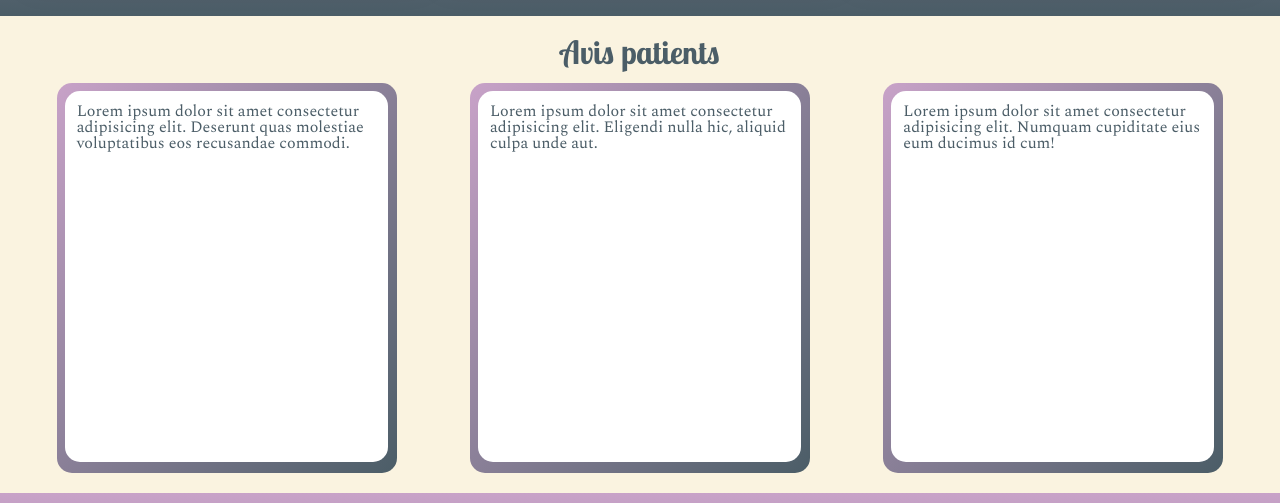
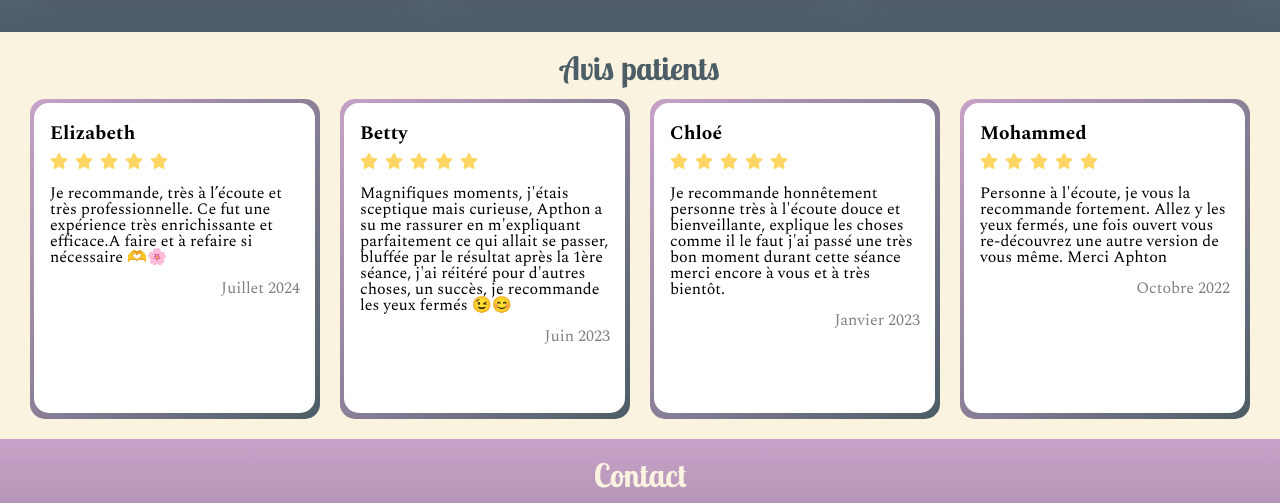
Before and after one commit to Jordan-182/Aphton, a plain HTML site: page index.html in a window 1280 px wide. Shown: the part 1219-1722 px from the top of the page. Drawn offline with nearby package versions, Linux system fonts and the light colour scheme.

Commit message:
avis clients

```diff
--- a/index.html
+++ b/index.html
@@ -79,9 +79,30 @@
         <section class="avis band-white">
             <h2 class="title">Avis patients</h2>
             <div class="avis-list">
-              <div class="avis-card">Lorem ipsum dolor sit amet consectetur adipisicing elit. Deserunt quas molestiae voluptatibus eos recusandae commodi.</div>
-              <div class="avis-card">Lorem ipsum dolor sit amet consectetur adipisicing elit. Eligendi nulla hic, aliquid culpa unde aut.</div>
-              <div class="avis-card">Lorem ipsum dolor sit amet consectetur adipisicing elit. Numquam cupiditate eius eum ducimus id cum!</div>
+              <div class="avis-card">
+                <h4 class="avis-name">Elizabeth</h4>
+                <div class="avis-note"><i class="fa-solid fa-star" style="color: #FFD663;"></i><i class="fa-solid fa-star" style="color: #FFD663;"></i><i class="fa-solid fa-star" style="color: #FFD663;"></i><i class="fa-solid fa-star" style="color: #FFD663;"></i><i class="fa-solid fa-star" style="color: #FFD663;"></i></div>
+                <p class="avis-text">Je recommande, très à l’écoute et très professionnelle. Ce fut une expérience très enrichissante et efficace.A faire et à refaire si nécessaire 🫶🌸</p>
+                <p class="avis-date">Juillet 2024</p>
+              </div>
+              <div class="avis-card">
+                <h4 class="avis-name">Betty</h4>
+                <div class="avis-note"><i class="fa-solid fa-star" style="color: #FFD663;"></i><i class="fa-solid fa-star" style="color: #FFD663;"></i><i class="fa-solid fa-star" style="color: #FFD663;"></i><i class="fa-solid fa-star" style="color: #FFD663;"></i><i class="fa-solid fa-star" style="color: #FFD663;"></i></div>
+                <p class="avis-text">Magnifiques moments, j'étais sceptique mais curieuse, Apthon a su me rassurer en m'expliquant parfaitement ce qui allait se passer, bluffée par le résultat après la 1ère séance, j'ai réitéré pour d'autres choses, un succès, je recommande les yeux fermés 😉😊</p>
+                <p class="avis-date">Juin 2023</p>
+              </div>
+              <div class="avis-card">
+                <h4 class="avis-name">Chloé</h4>
+                <div class="avis-note"><i class="fa-solid fa-star" style="color: #FFD663;"></i><i class="fa-solid fa-star" style="color: #FFD663;"></i><i class="fa-solid fa-star" style="color: #FFD663;"></i><i class="fa-solid fa-star" style="color: #FFD663;"></i><i class="fa-solid fa-star" style="color: #FFD663;"></i></div>
+                <p class="avis-text">Je recommande honnêtement personne très à l'écoute douce et bienveillante, explique les choses comme il le faut j'ai passé une très bon moment durant cette séance merci encore à vous et à très bientôt.</p>
+                <p class="avis-date">Janvier 2023</p>
+              </div>
+              <div class="avis-card">
+                <h4 class="avis-name">Mohammed</h4>
+                <div class="avis-note"><i class="fa-solid fa-star" style="color: #FFD663;"></i><i class="fa-solid fa-star" style="color: #FFD663;"></i><i class="fa-solid fa-star" style="color: #FFD663;"></i><i class="fa-solid fa-star" style="color: #FFD663;"></i><i class="fa-solid fa-star" style="color: #FFD663;"></i></div>
+                <p class="avis-text">Personne à l'écoute, je vous la recommande fortement. Allez y les yeux fermés, une fois ouvert vous re-découvrez une autre version de vous même. Merci Aphton</p>
+                <p class="avis-date">Octobre 2022</p>
+              </div>
             </div>
         </section>
         <section class="contact band-color">
--- a/style.css
+++ b/style.css
@@ -288,7 +288,7 @@ nav{
     box-shadow: 0 4px 30px rgba(0, 0, 0, 0.1); /* Ombre douce */
     border-radius: 10px;
     transition: transform 0.3s ease;
-    width: 30%;
+    width: 25%;
     min-width: 350px;
     padding: 15px;
 }
@@ -312,22 +312,23 @@ nav{
 }
 
 .avis-card{
-    width: 300px;
-    height: 350px;
+    width: 250px;
+    height: 280px;
     background: linear-gradient(to bottom right, var(--primary-color), var(--third-color));
+    color: black;
     border-radius: 15px;
     position: relative;
     padding: 20px;
-    z-index: 1;
+    z-index: 2;
 }
 
 .avis-card::before{
     content: '';
     position: absolute;
-    width: 95%;
-    height: 95%;
-    top: 8px;
-    left: 8px;
+    width: 97%;
+    height: 97%;
+    top: 4px;
+    left: 4px;
     background: #ffffff;
     border-radius: 15px;
     z-index: -1;
@@ -337,13 +338,32 @@ nav{
     text-align: center;
 }
 
+.avis-name{
+    font-weight: bold;
+    font-size: 1.2rem;
+    margin: 5px 0 10px 0;
+}
+
+.avis-note{
+    margin-bottom: 15px;
+}
+
+.avis-text{
+    margin-bottom: 15px;
+}
+
+.avis-date{
+    color: gray;
+    text-align: end;
+}
+
 /* FIN DU CONTENU DU BANDEAU AVIS CLIENTS */
 
 /* CETTE PARTIE CONCERNE LE CONTENU DU BANDEAU CONTACT */
 
 .contact-container{
     display: grid;
-    grid-template-columns: 1fr 1fr;
+    grid-template-columns: 1fr 2fr;
 }
 
 .contact .title{
```
